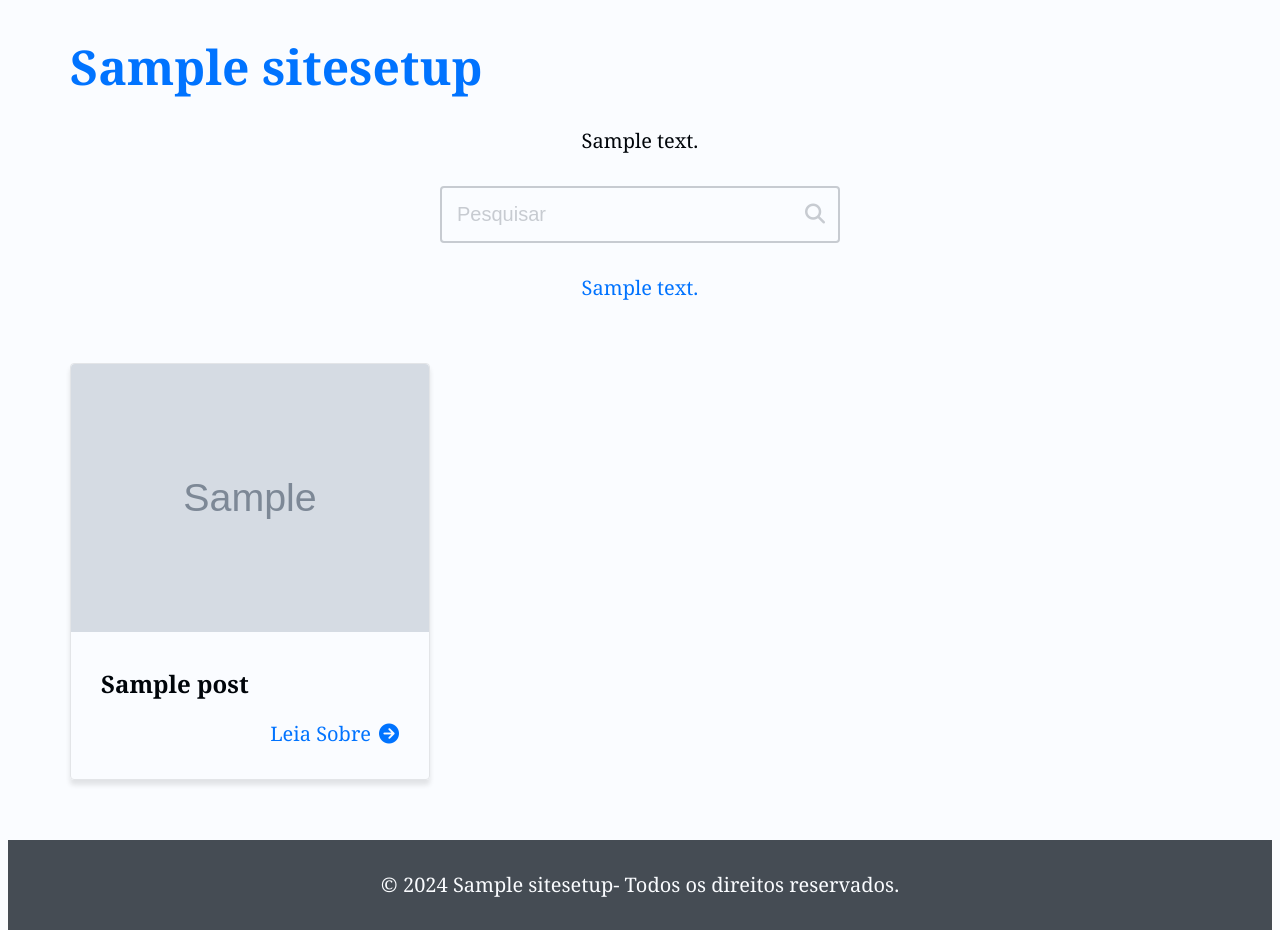
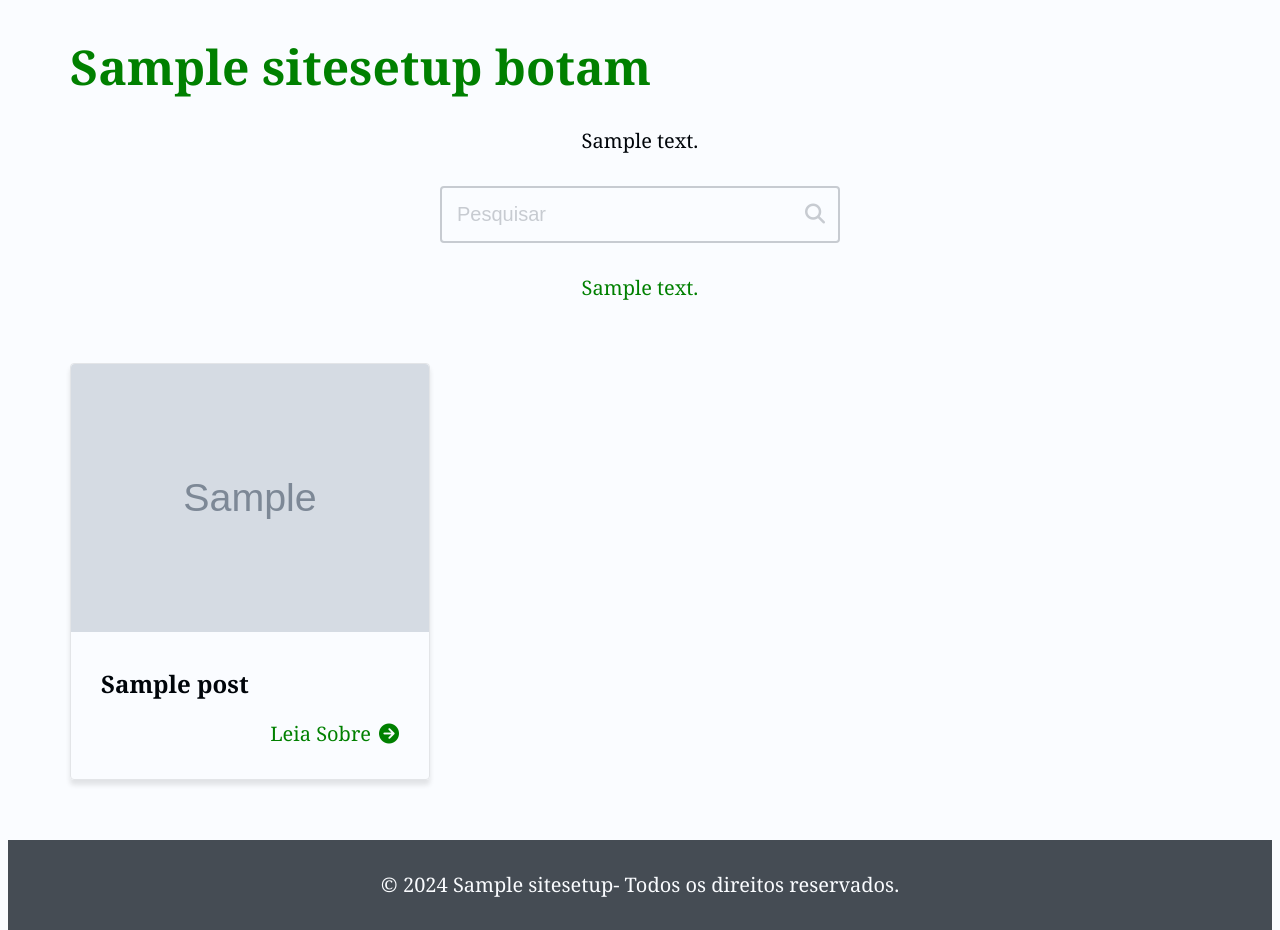
Before and after one commit to Josmateussilva0110/projeto_placas_de_transito, a Django app: page / in a window 1280 px wide. Run offline with Django 5.2, Linux system fonts and the light colour scheme; tables that the repository leaves empty hold one stand-in row (values such as "Sample post"); grey boxes marked "Sample" are stand-in pictures.

Commit message:
links e titulos estão verdes

```diff
--- a/base_static/global/css/style.css
+++ b/base_static/global/css/style.css
@@ -82,13 +82,13 @@ body {
   text-rendering: optimizeLegibility;
 }
 
-a {
-  color: hsl(var(--clr-primary-base));
+a{
+  color: green;
   text-decoration: none;
 }
 
 a:hover {
-  color: hsl(var(--clr-primary-dk));
+  color: green;
   text-decoration: underline;
 }
 
@@ -478,3 +478,8 @@ html,
 .card-action-link:hover {
   text-decoration: none;
 }
+
+
+.custom-title {
+  color: green; /* Altere para a cor que deseja */
+}
--- a/placas_transito/templates/placas_transito/partials/_header.html
+++ b/placas_transito/templates/placas_transito/partials/_header.html
@@ -3,7 +3,8 @@
       <div class="section-gap">
 
         <h1 class="blog-title left pb-base">
-          <a class="blog-link" href="/"> {{ site_setup.title }} </a>
+          <a class="custom-title" href="/"> {{ site_setup.title }}</a>
+          <a class="custom-title" href="/">botam</a>
         </h1>
         {% if site_setup.show_description %}
           <p class="blog-description pb-base center">{{ site_setup.description }}</p>
```
